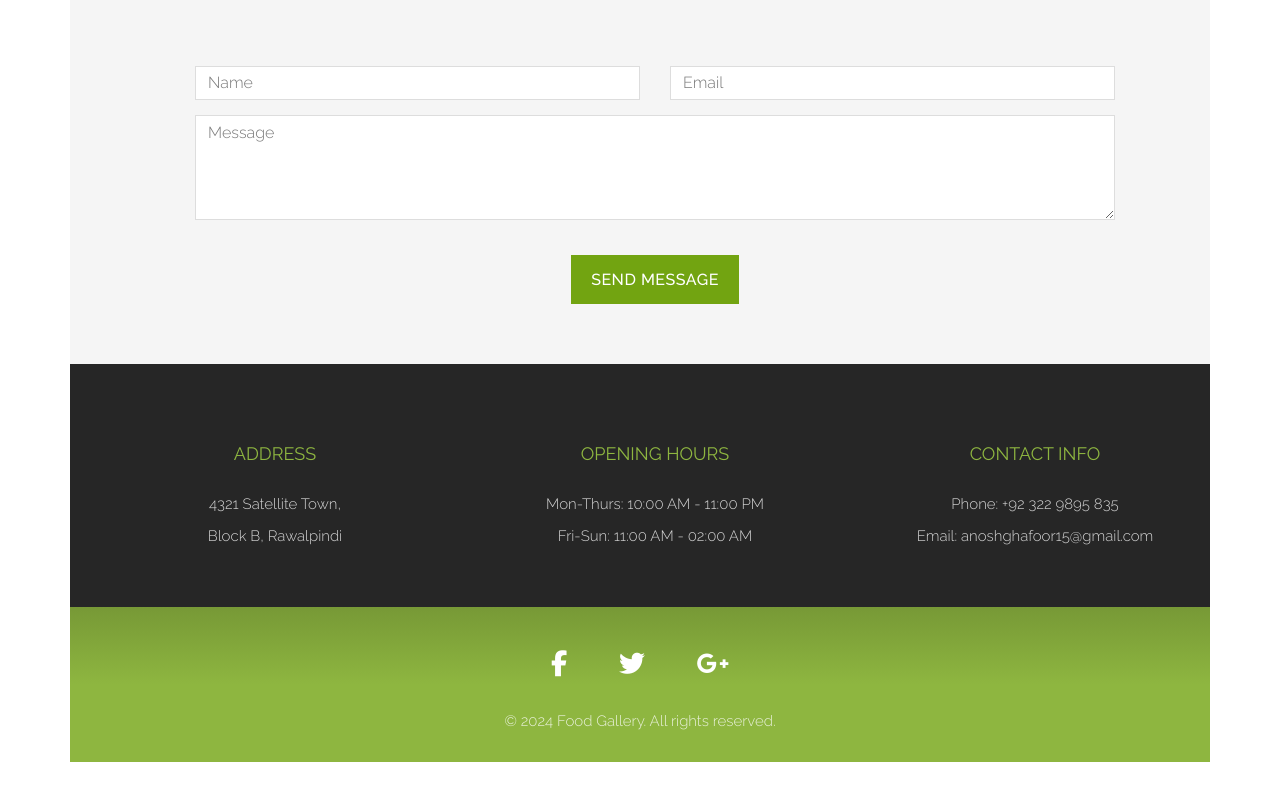
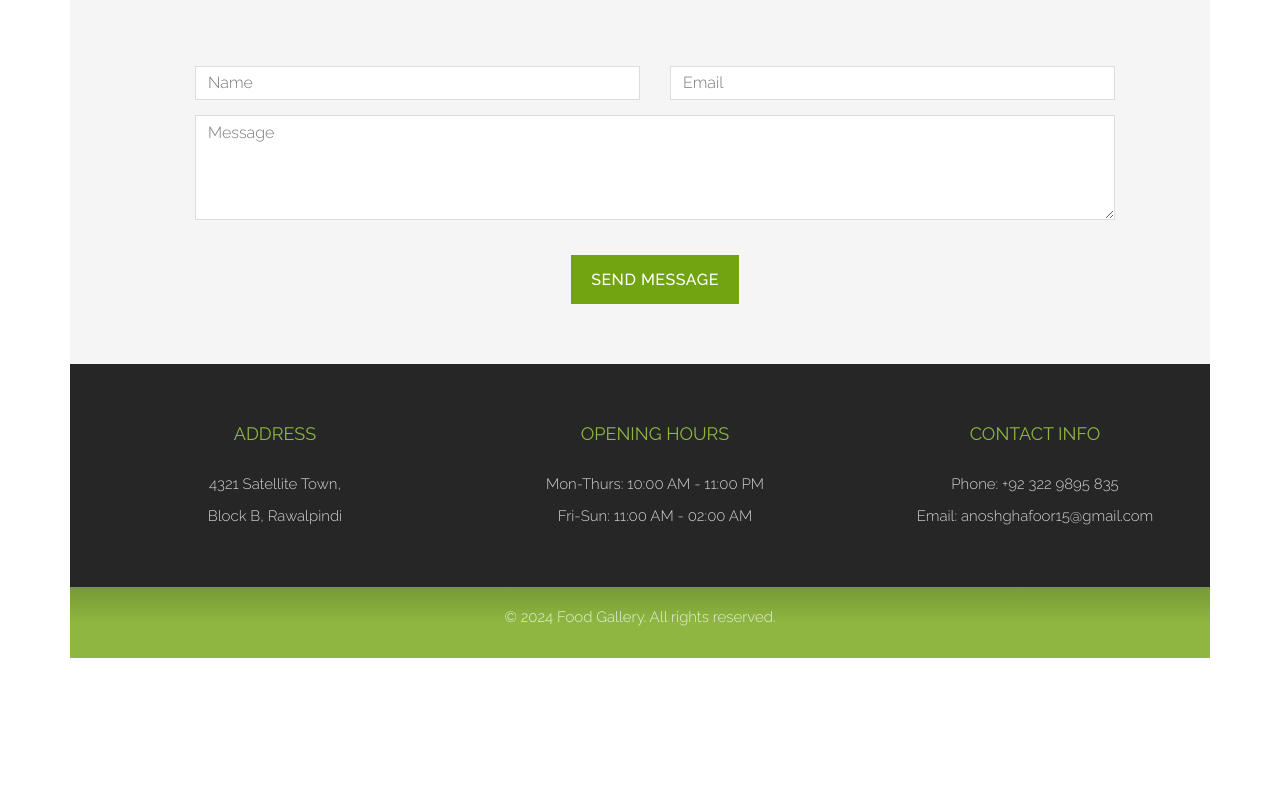
Before and after one commit to anosh-24/Css-project, a plain HTML site: page index.html in a window 1280 px wide. Shown: the part 4775-5575 px from the top of the page. After the commit the page ends 5493 px from the top, so only its background shows below. Drawn offline with nearby package versions, Linux system fonts and the light colour scheme.

Commit message:
css_project

```diff
--- a/css/style.css
+++ b/css/style.css
@@ -110,6 +110,7 @@ a:focus, .btn:focus, .btn:active:focus, .btn.active:focus, .btn.focus, .btn:acti
 }
 #menu.navbar-default .navbar-nav > li > a:hover {
 	color: #8eb640;
+	background: black
 }
 .on {
 	background-color: #262626 !important;
@@ -513,7 +514,7 @@ color: #777;
 /* Footer Section*/
 #footer {
 	background: #262626;
-	padding: 50px 0 0 0;
+	padding: 30px 0 0 0;
 }
 #footer h3 {
 	color: #8eb640;
@@ -531,29 +532,7 @@ color: #777;
 	background: linear-gradient(to bottom, rgba(119,153,54,1) 0%, rgba(142,182,64,1) 50%);
 filter: progid:DXImageTransform.Microsoft.gradient( startColorstr='#779936', endColorstr='#8eb640', GradientType=0 );
 }
-#footer .social {
-	margin: 20px 0 30px 0;
-}
-#footer .social ul li {
-	display: inline-block;
-	margin: 0 20px;
-}
-#footer .social i.fa {
-	font-size: 26px;
-	padding: 4px;
-	color: #fff;
-	transition: all 0.3s;
-}
-#footer .social i.fa:hover {
-	color: #eee;
-}
 #footer p {
 	font-size: 15px;
 	color: rgba(255,255,255,0.8)
 }
-#footer a {
-	color: #f6f6f6;
-}
-#footer a:hover {
-	color: #333;
-}
--- a/index.html
+++ b/index.html
@@ -44,7 +44,7 @@
     </div>
   </div>
 </nav>
-<!-- Header -->
+
 <header id="header">
   <div class="intro">
     <div class="overlay">
@@ -58,8 +58,8 @@
       </div>
     </div>
   </div>
+
 </header>
-<!-- About Section -->
 <div id="about">
   <div class="container">
     <div class="row">
@@ -356,6 +356,7 @@
     </div>
   </div>
 </div>
+
 <div id="footer">
   <div class="container text-center">
     <div class="col-md-4">
@@ -382,13 +383,8 @@
   </div>
   <div class="container-fluid text-center copyrights">
     <div class="col-md-8 col-md-offset-2">
-      <div class="social">
-        <ul>
-          <li><a href="#"><i class="fa fa-facebook"></i></a></li>
-          <li><a href="#"><i class="fa fa-twitter"></i></a></li>
-          <li><a href="#"><i class="fa fa-google-plus"></i></a></li>
-        </ul>
-      </div>
+
+
       <p>&copy; 2024 Food Gallery. All rights reserved.</p>
     </div>
   </div>
```
